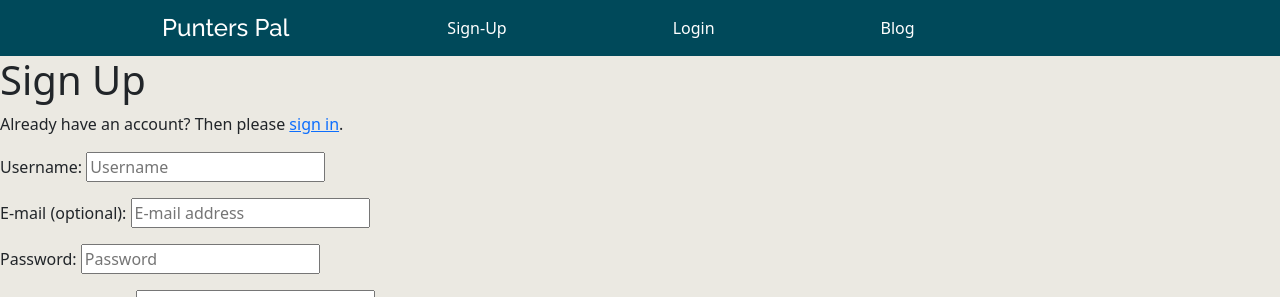
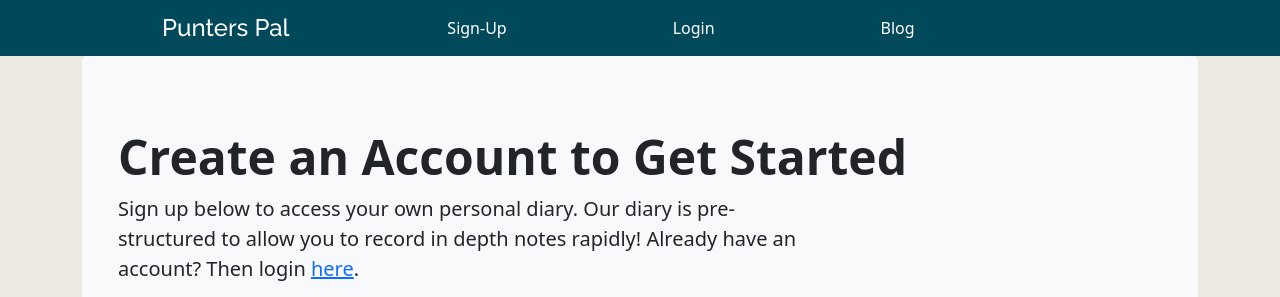
Before and after one commit to Code-Institute-Submissions/gfpkelly1986-Punters-Pal_JanResub, a Django app: page /accounts/signup/ in a window 1280 px wide. Shown: the top 297 px of the page. Run offline with Django 3.2, Linux system fonts and the light colour scheme.

Commit message:
Override styling in signup.html

```diff
--- a/templates/account/logout.html
+++ b/templates/account/logout.html
@@ -1,4 +1,4 @@
-{% extends "account/base.html" %}
+{% extends "base.html" %}
 
 {% load i18n %}
 
--- a/templates/account/signup.html
+++ b/templates/account/signup.html
@@ -5,9 +5,49 @@
 {% block head_title %}{% trans "Signup" %}{% endblock %}
 
 {% block content %}
-<h1>{% trans "Sign Up" %}</h1>
+<div class="container">
+  <div class="p-4 mb-3 bg-light rounded-3">
+    <div class="container-fluid py-5">
+      <h1 class="display-5 fw-bold">Create an Account to Get Started</h1>
+      <p class="col-md-8 fs-5">
+        Sign up below to access your own personal diary. Our diary is pre-structured to allow you to record in depth notes rapidly!
+        {% blocktrans %}
+        Already have an account? Then login <a href="{{ login_url }}">here</a>.
+        {% endblocktrans %}
+      </p>
+      <div class="row text-center">
+        <img id="myIMG2"
+          src="https://res.cloudinary.com/dqk6bfwfk/image/upload/v1665316657/static/images/racing-images/horse-jump-racing-header_ibe7xo.jpg"
+          alt="image of horses racing as seen from behind">
+        <div class="col-12 mt-4">
+          <form class="signup" id="signup_form" method="post" action="{% url 'account_signup' %}">
+            {% csrf_token %}
+            {{ form.as_p }}
+            {% if redirect_field_value %}
+            <input type="hidden" name="{{ redirect_field_name }}" value="{{ redirect_field_value }}" />
+            {% endif %}
+            <button type="submit">{% trans "Sign Up" %} &raquo;</button>
+          </form>
+        </div>
+      </div>
+    </div>
+  </div>
+</div>
+<script>
+  document.getElementById("myIMG2").style.maxHeight = "250px";
+</script>
+{% endblock %}
 
-<p>{% blocktrans %}Already have an account? Then please <a href="{{ login_url }}">sign in</a>.{% endblocktrans %}</p>
+
+<!-- <div class="container">
+  <div class="row">
+    <img id="myIMG2" src="https://res.cloudinary.com/dqk6bfwfk/image/upload/v1665315897/static/images/racing-images/horse-race-2357030_640_u2jb4a.jpg" alt="image of horses racing as seen from behind">
+    <div class="col-md-8 mt-3 offset-md-2">
+
+      <h1>{% trans "Create an Account to Get Started" %}</h1>
+
+      <p>{% blocktrans %}Already have an account? &nbsp&nbsp&nbsp Then login <a href="{{ login_url }}">here.</a>.{% endblocktrans %}
+      </p>
 
       <form class="signup" id="signup_form" method="post" action="{% url 'account_signup' %}">
         {% csrf_token %}
--- a/templates/base.html
+++ b/templates/base.html
@@ -32,15 +32,18 @@
       <div class="collapse navbar-collapse" id="navbarNav">
         <ul class="navbar-nav">
           <li class="nav-item">
-            <a class="nav-link active" aria-current="page" href="#">Sign-Up</a>
+            <a class="nav-link active" aria-current="page" href="{% url 'account_signup' %}">Sign-Up</a>
           </li>
           <li class="nav-item">
-            <a class="nav-link" href="#">Login</a>
+            <a class="nav-link" href="{% url 'account_login' %}">Login</a>
           </li>
           <li class="nav-item">
             <a class="nav-link" href="#">Blog</a>
           </li>
+          {% if user.is_authenticated %}
           <li class="nav-item">
+            <a class="nav-link" href="{% url 'account_logout' %}">Logout</a>
+          {% endif %}
             <!-- <a class="nav-link disabled" href="#" tabindex="-1" aria-disabled="true">Disabled</a> -->
           </li>
         </ul>
```
Also changed, not shown: other parts of templates/account/signup.html (+5 -2 lines), templates/account/login.html (+8 -1 lines). Lines whose indentation alone changed are shown as unchanged.
